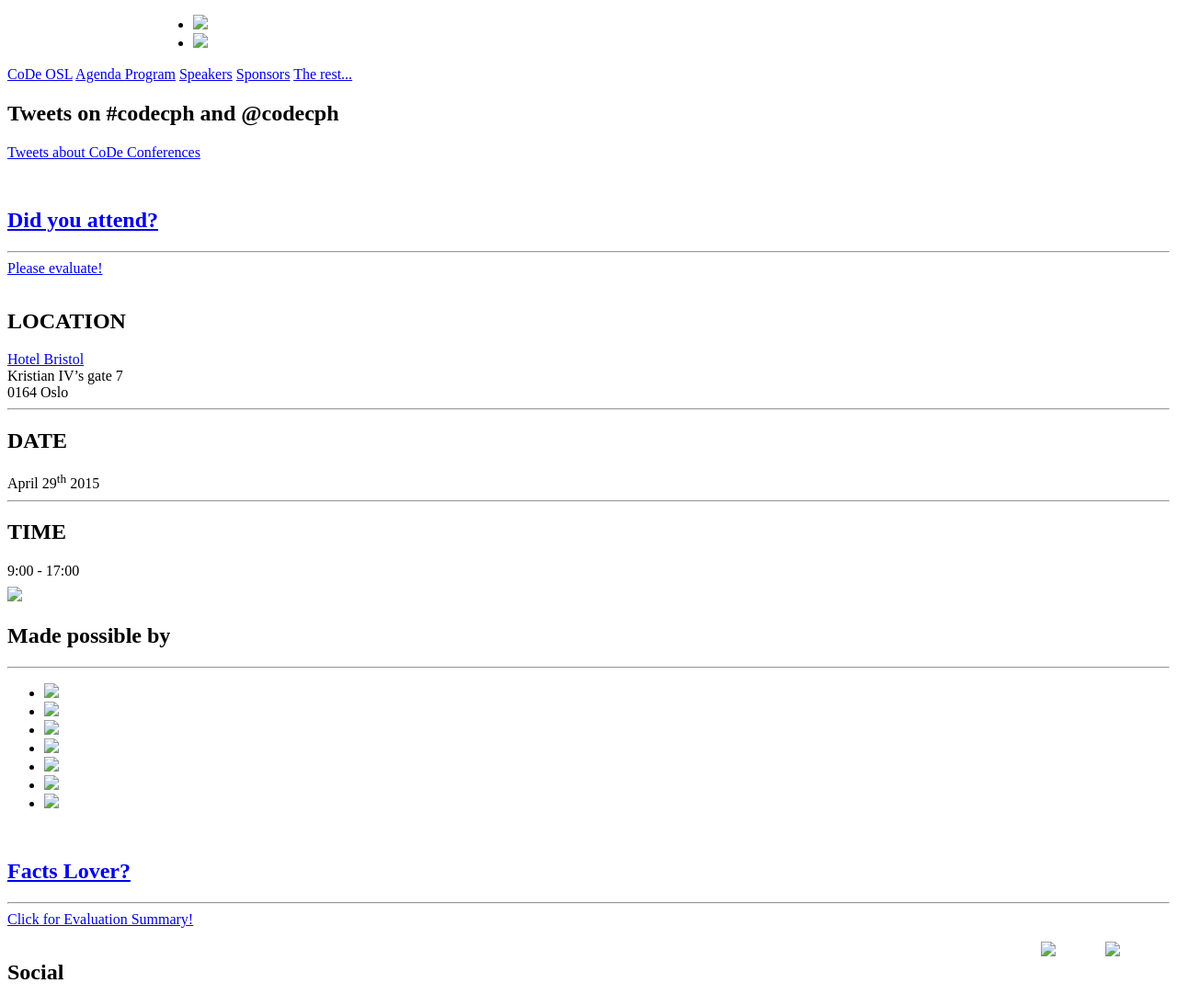
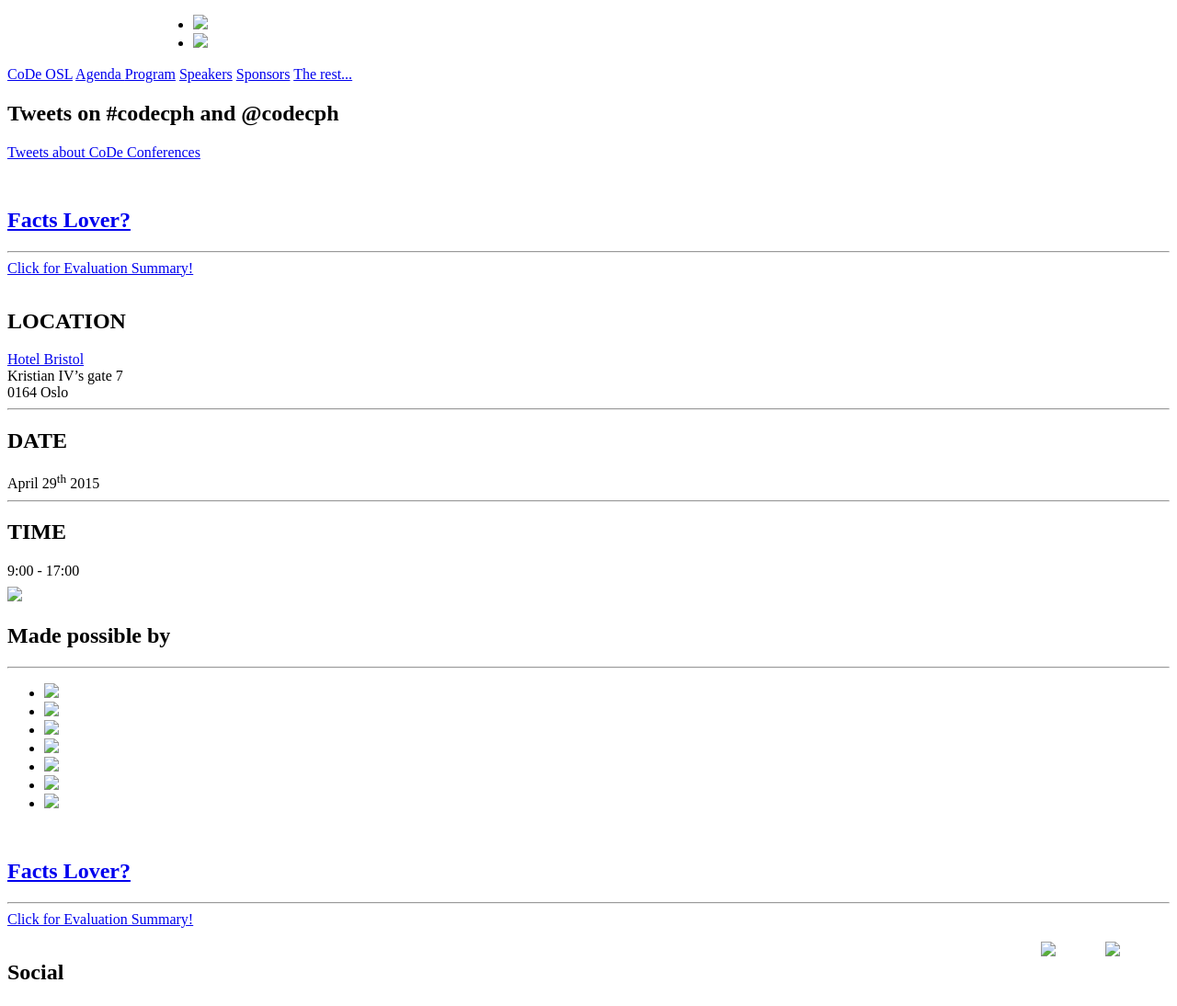
Before and after one commit to CoDeConf/CoDeOSL15, a Jekyll site: the page built from social/tweets.md, in a window 1280 px wide. Shown: the whole page at 92% size. Built offline with Jekyll 4.4.1, drawn with Linux system fonts in a browser that asks for light colours; nearby versions of some CDN libraries; comment, search, counter and statistics services are not loaded.

Commit message:
Squashed commit of the following:
commit 4819eb684ac3b414741e11f6b21917b5d66fd645
Author: ali <ali@praqma.net>
Date:   Mon May 18 01:27:10 2015 +0200

    eval summ top

```diff
--- a/_includes/front-sidebar.html
+++ b/_includes/front-sidebar.html
@@ -1,9 +1,9 @@
 <div style="height:15px"></div>
-<a href="http://www.code-conf.com/osl15/program/eval.html"><div class="greenbox">
+<a href="{{site.root}}/res/CoDeOsl15-eval.pdf"><div class="greenbox">
   <h1>
-  Did you attend?</h1>
+  Facts Lover?</h1>
   <hr>
-  Please evaluate!
+  Click for Evaluation Summary!
 </div></a>
 <div style="height:15px"></div>
 
```
